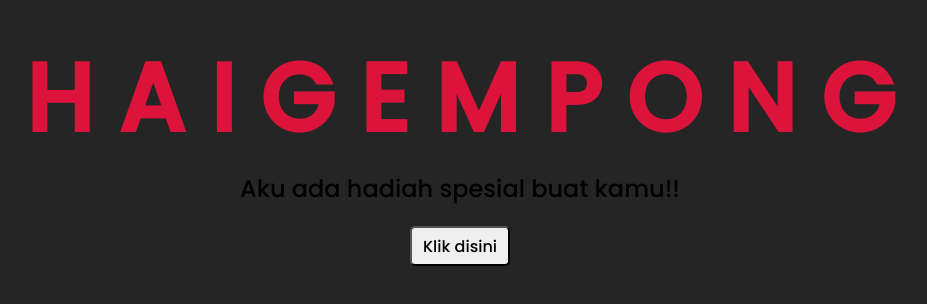
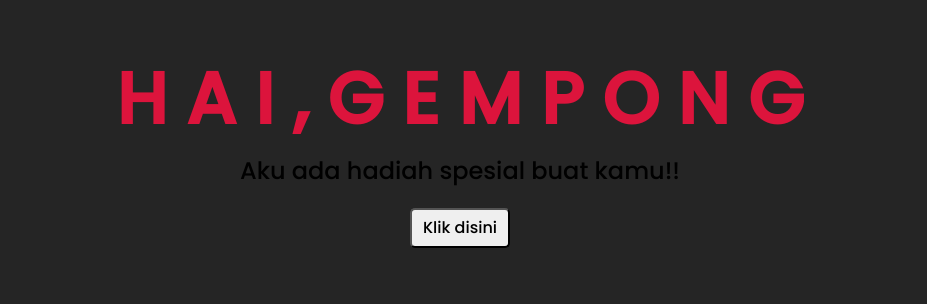
Before and after one commit to Kakagenz86/Flower, a plain HTML site: page index.html in a window 1280 px wide. Shown: the part 262-566 px from the top of the page, without its empty margins (188-1115 px from the left). Drawn offline with Linux system fonts and the light colour scheme.

Commit message:
add name

```diff
--- a/css/style.css
+++ b/css/style.css
@@ -12,7 +12,7 @@ body{
     background-color: rgb(37, 37, 37);
 }
 .greetings{
-    font-size: 6rem;
+    font-size: 4.5rem;
     font-weight: 900;
 }
 .greetings > span{
--- a/index.html
+++ b/index.html
@@ -14,6 +14,7 @@
         <span>H</span>
         <span>A</span>
         <span>I</span>
+        <span>, </span>
         <span>G</span>
         <span>E</span>
         <span>M</span>
```
